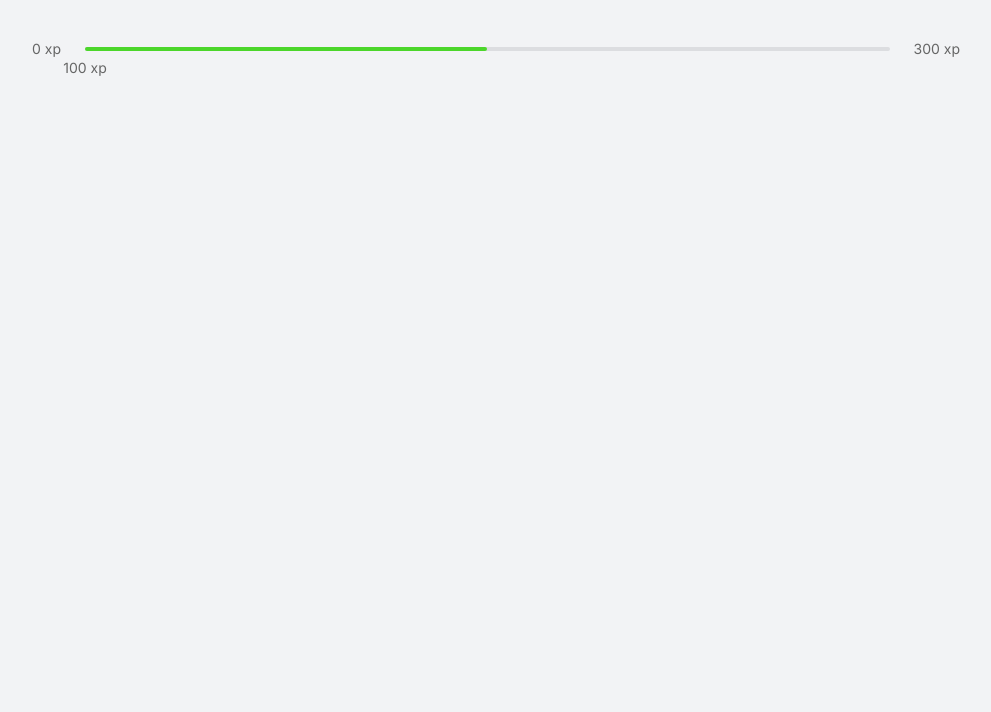
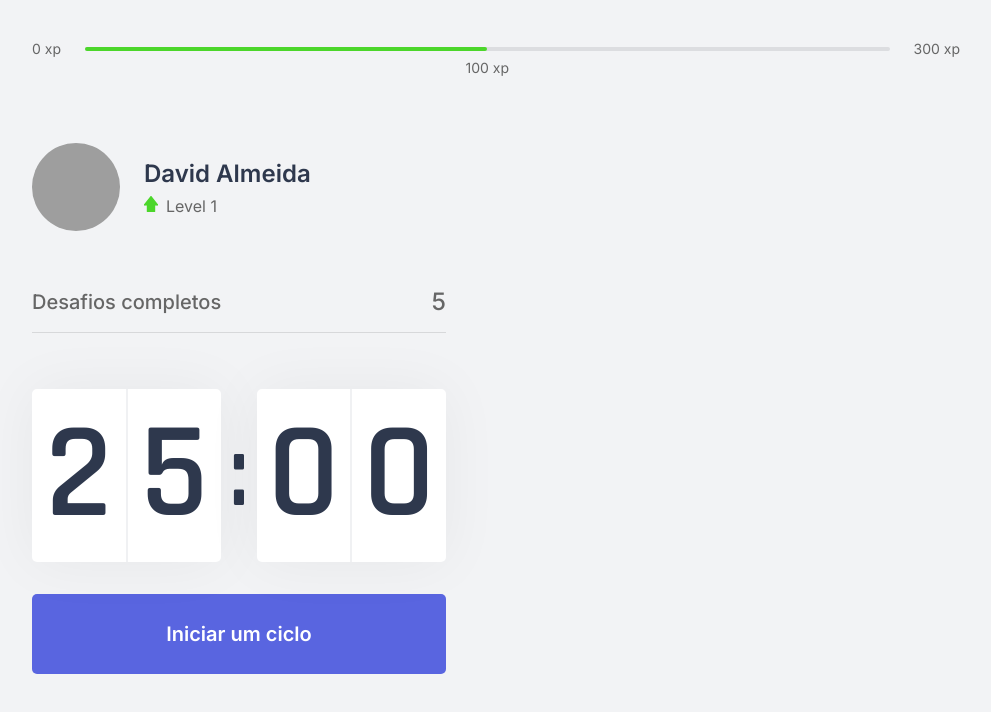
Before and after one commit to Almeida154/doit.io, a Next.js app: page / in a window 1280 px wide. Shown: the top 712 px of the page, without its empty margins (144-1135 px from the left). Built offline with nearby package versions, Linux system fonts and the light colour scheme; grey boxes are pictures that could not be loaded.

Commit message:
some components

```diff
--- /dev/null
+++ b/next.config.js
@@ -0,0 +1,8 @@
+/** @type {import('next').NextConfig} */
+const nextConfig = {
+  images: {
+    domains: ['github.com'],
+  },
+};
+
+module.exports = nextConfig;
--- /dev/null
+++ b/src/components/CompletedChallenges.tsx
@@ -0,0 +1,12 @@
+import React from 'react';
+
+import styles from 'styles/components/CompletedChallenges.module.css';
+
+export function CompletedChallenges() {
+  return (
+    <div className={styles.container}>
+      <span>Desafios completos</span>
+      <span>5</span>
+    </div>
+  );
+}
--- /dev/null
+++ b/src/components/Countdown.tsx
@@ -0,0 +1,53 @@
+import { useEffect, useState } from 'react';
+
+import styles from 'styles/components/Countdown.module.css';
+
+export function Countdown() {
+  const [time, setTime] = useState(25 * 60);
+  const [active, setActive] = useState(false);
+
+  const minutes = Math.floor(time / 60);
+  const seconds = time % 60;
+
+  const [leftMinuteNumber, rightMinuteNumber] = String(minutes)
+    .padStart(2, '0')
+    .split('');
+
+  const [leftSecondNumber, rightSecondNumber] = String(seconds)
+    .padStart(2, '0')
+    .split('');
+
+  const startCountdown = () => setActive(true);
+
+  useEffect(() => {
+    if (active && time > 0) {
+      setTimeout(() => setTime((prev) => prev - 1), 1000);
+    }
+  }, [active, time]);
+
+  return (
+    <>
+      <div className={styles.container}>
+        <div>
+          <span>{leftMinuteNumber}</span>
+          <span>{rightMinuteNumber}</span>
+        </div>
+
+        <span>:</span>
+
+        <div>
+          <span>{leftSecondNumber}</span>
+          <span>{rightSecondNumber}</span>
+        </div>
+      </div>
+
+      <button
+        type="button"
+        className={styles.countdownButton}
+        onClick={startCountdown}
+      >
+        Iniciar um ciclo
+      </button>
+    </>
+  );
+}
--- /dev/null
+++ b/src/components/Profile.tsx
@@ -0,0 +1,25 @@
+import Image from 'next/image';
+
+import styles from 'styles/components/Profile.module.css';
+
+export function Profile() {
+  return (
+    <div className={styles.container}>
+      <Image
+        className={styles.picture}
+        src="https://github.com/Almeida154.png"
+        alt="Your profile pic"
+        width={1000}
+        height={1000}
+      />
+
+      <div>
+        <strong>David Almeida</strong>
+        <p>
+          <Image src="/icons/level.svg" width={14} height={16} alt="Level" />
+          Level 1
+        </p>
+      </div>
+    </div>
+  );
+}
--- /dev/null
+++ b/src/components/index.ts
@@ -0,0 +1,6 @@
+import { ExperienceBar } from './ExperienceBar';
+import { Profile } from './Profile';
+import { CompletedChallenges } from './CompletedChallenges';
+import { Countdown } from './Countdown';
+
+export { ExperienceBar, Profile, CompletedChallenges, Countdown };
--- a/src/pages/_document.tsx
+++ b/src/pages/_document.tsx
@@ -4,6 +4,8 @@ export default function Document() {
   return (
     <Html>
       <Head>
+        <link rel="shortcut icon" href="/favicon.png" type="image/png" />
+
         <link rel="preconnect" href="https://fonts.googleapis.com" />
         <link rel="preconnect" href="https://fonts.gstatic.com" />
         <link
--- a/src/pages/index.tsx
+++ b/src/pages/index.tsx
@@ -1,10 +1,27 @@
-import { ExperienceBar } from 'components/ExperienceBar';
+import { ExperienceBar, Profile, CompletedChallenges, Countdown } from 'components';
+
+import Head from 'next/head';
+
 import styles from 'styles/pages/Home.module.css';
 
 export default function Home() {
   return (
     <div className={styles.container}>
+      <Head>
+        <title>Home | move.it</title>
+      </Head>
+
       <ExperienceBar />
+
+      <section>
+        <div>
+          <Profile />
+          <CompletedChallenges />
+          <Countdown />
+        </div>
+
+        <div></div>
+      </section>
     </div>
   );
 }
--- /dev/null
+++ b/src/styles/components/CompletedChallenges.module.css
@@ -0,0 +1,17 @@
+.container {
+  display: flex;
+  align-items: center;
+  justify-content: space-between;
+  margin: 3.5rem 0;
+  padding-bottom: 1rem;
+  border-bottom: 1px solid #d7d8da;
+  font-weight: 500;
+}
+
+.container span:first-child {
+  font-size: 1.25rem;
+}
+
+.container span:last-child {
+  font-size: 1.5rem;
+}
--- /dev/null
+++ b/src/styles/components/Countdown.module.css
@@ -0,0 +1,56 @@
+.container {
+  display: flex;
+  align-items: center;
+  font-family: Rajdhani;
+  font-weight: 600;
+  color: var(--title);
+}
+
+.container > div {
+  flex: 1;
+  display: flex;
+  align-items: center;
+  justify-content: space-evenly;
+  background: var(--white);
+  box-shadow: 0 0 60px rgba(0, 0, 0, 0.05);
+  border-radius: 5px;
+  font-size: 8.5rem;
+  text-align: center;
+}
+
+.container > div span {
+  flex: 1;
+}
+
+.container > div span:first-child {
+  border-right: 1px solid #f0f1f3;
+}
+
+.container > div span:last-child {
+  border-left: 1px solid #f0f1f3;
+}
+
+.container > span {
+  font-size: 6.25rem;
+  margin: 0 0.5rem;
+}
+
+.countdownButton {
+  width: 100%;
+  height: 5rem;
+  margin-top: 2rem;
+  display: flex;
+  align-items: center;
+  justify-content: center;
+  border: 0;
+  border-radius: 5px;
+  background: var(--blue);
+  color: var(--white);
+  font-size: 1.25rem;
+  font-weight: 600;
+  transition: background-color 0.2s;
+}
+
+.countdownButton:hover {
+  background: var(--blue-dark);
+}
--- a/src/styles/components/ExperienceBar.module.css
+++ b/src/styles/components/ExperienceBar.module.css
@@ -29,4 +29,5 @@
   top: 12px;
   transform: translateX(-50%);
   transition: left 0.4s;
+  left: 50%;
 }
--- /dev/null
+++ b/src/styles/components/Profile.module.css
@@ -0,0 +1,29 @@
+.container {
+  display: flex;
+  align-items: center;
+}
+
+.picture {
+  width: 5.5rem;
+  height: 5.5rem;
+  border-radius: 50%;
+}
+
+.container div {
+  margin-left: 1.5rem;
+}
+
+.container div strong {
+  font-size: 1.5rem;
+  font-weight: 600;
+  color: var(--title);
+}
+
+.container div p {
+  font-size: 1rem;
+  margin-top: 0.5rem;
+}
+
+.container div p img {
+  margin-right: 0.5rem;
+}
```
